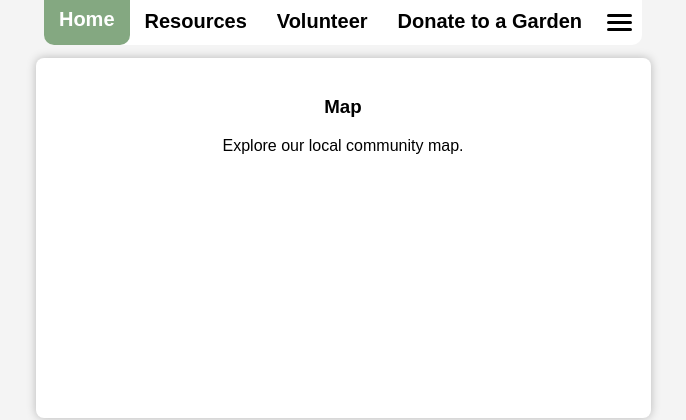
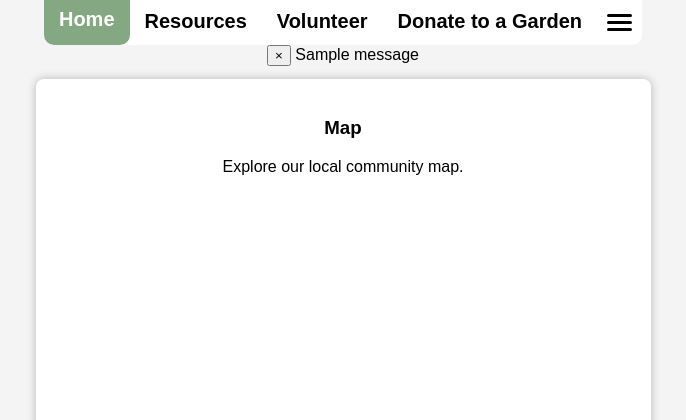
Before and after one commit to jlinares12/CPSC362-Project, a Flask app: page / in a window 1280 px wide. Shown: the part 134-554 px from the top of the page, without its empty margins (297-983 px from the left). Run offline with Flask 3, Linux system fonts and the light colour scheme; tables that the repository leaves empty hold one stand-in row (values such as "Sample post"); one stand-in notice (Sample message) is shown.

Commit message:
I added a  hidden tag to the form in the register_page.html file. In the base.html file I added a div that will hold any error messages that a user will get from the backend

```diff
--- a/community_garden/templates/base.html
+++ b/community_garden/templates/base.html
@@ -39,6 +39,22 @@
         <script src="{{ url_for('static', filename='js/navSelector.js') }}"></script>
     </div>
 
+    <div class="alert {{category}}">
+        {% with messages = get_flashed_messages(with_categories=true) %}
+            {% if messages %}
+                {% for category, message in messages %}
+                    <div class="message">
+                        <button type="button" aria-label="Close">
+                            <span aria-hidden="true">&times;</span>
+                        </button>
+                        {{ message }}
+                    </div>
+                {% endfor %}
+            {% endif %}
+        {% endwith %}
+        <script src="{{url_for('static', filename='js/errorMessage.js')}}"></script>
+    </div>
+
     <div class="content">
     {% block content %}
     {% endblock %}
--- a/community_garden/templates/register_page.html
+++ b/community_garden/templates/register_page.html
@@ -11,12 +11,13 @@ Register
 
 <div class="form-box">
     <form method="POST" class="form">
+        {{ form.hidden_tag() }}
         <span class="title">Sign up</span>
         <span class="subtitle">Register a garden or volunteer using an email</span>
         <div class="form-container">
             {{ form.name(class="input", placeholder="Full Name") }}
             {{ form.username(class="input", placeholder="Username") }}
-            {{ form.email_address(class="input", placeholder="Email") }}
+            {{ form.email(class="input", placeholder="Email") }}
             {{ form.password1(class="input", placeholder="Password") }}
             {{ form.password2(class="input", placeholder="Confirm Password") }}
         </div>
```
